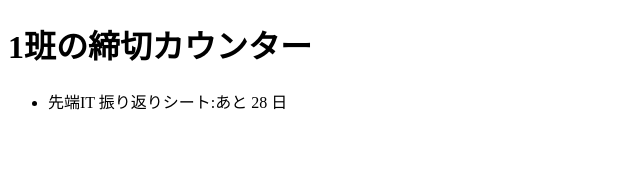
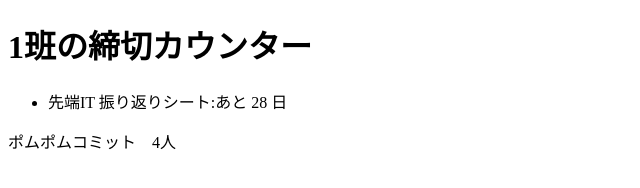
Before and after one commit to neec-sentan-it-2026/team01-deadline, a website: page public/index.html in a window 1280 px wide. Shown: the whole page, without its empty margins (0-640 px from the left). Drawn offline with Linux system fonts and the light colour scheme.

Commit message:
班名の横に人数を表示

```diff
--- a/public/index.html
+++ b/public/index.html
@@ -8,6 +8,7 @@
 <body>
   <h1>1班の締切カウンター</h1>
   <ul id="list"></ul>
+  <p>ポムポムコミット　4人</p>
   <script type="module">
     import { daysUntil } from './deadline.js';
     const deadlines = [
```
